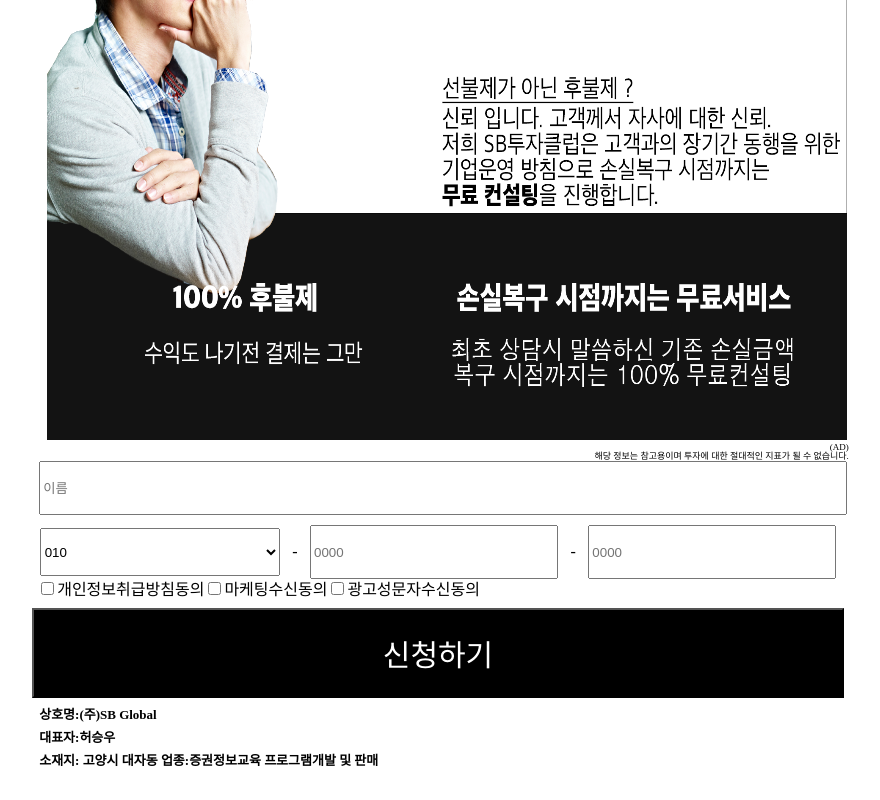
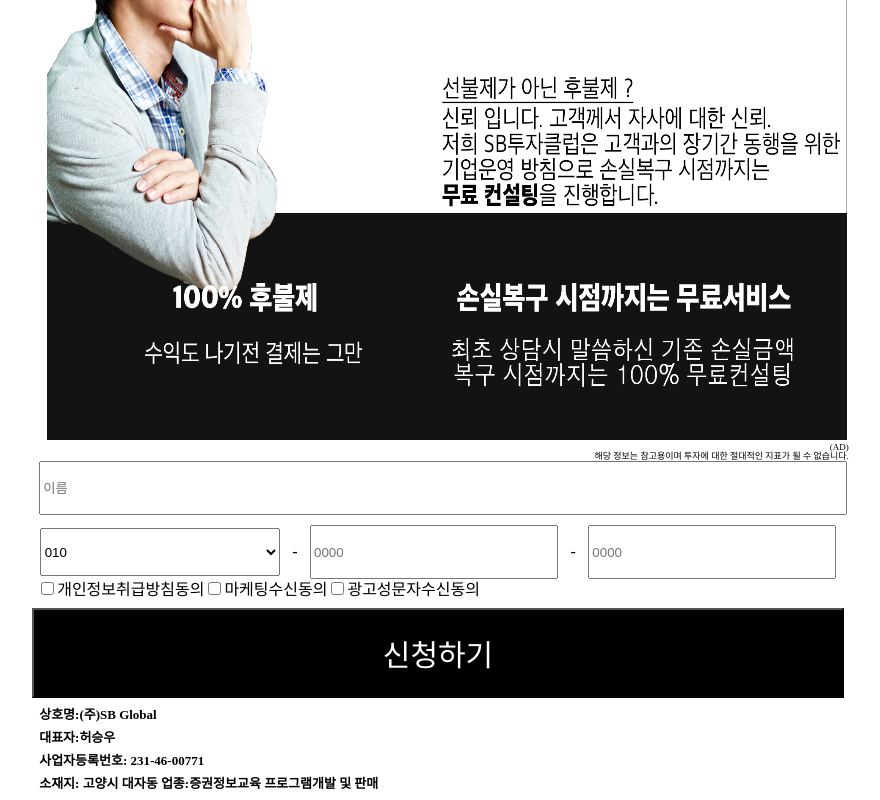
Before and after one commit to euntti/newstest, a React (Create React App) app: page / in a window 1280 px wide. Shown: the part 583-1383 px from the top of the page, without its empty margins (202-1082 px from the left). Before the commit the page ends 1360 px from the top, so only its background shows below. Built offline with nearby package versions, Linux system fonts and the light colour scheme.

Commit message:
번호등록

```diff
--- a/src/Main.js
+++ b/src/Main.js
@@ -133,6 +133,8 @@ function App() {
         <div className="footerInfo">
           <div>상호명:(주)SB Global </div>
           <div>대표자:허승우 </div>
+
+          <div>사업자등록번호: 231-46-00771 </div>
           <div>
             소재지: 고양시 대자동 업종:증권정보교육 프로그램개발 및 판매
           </div>
```
